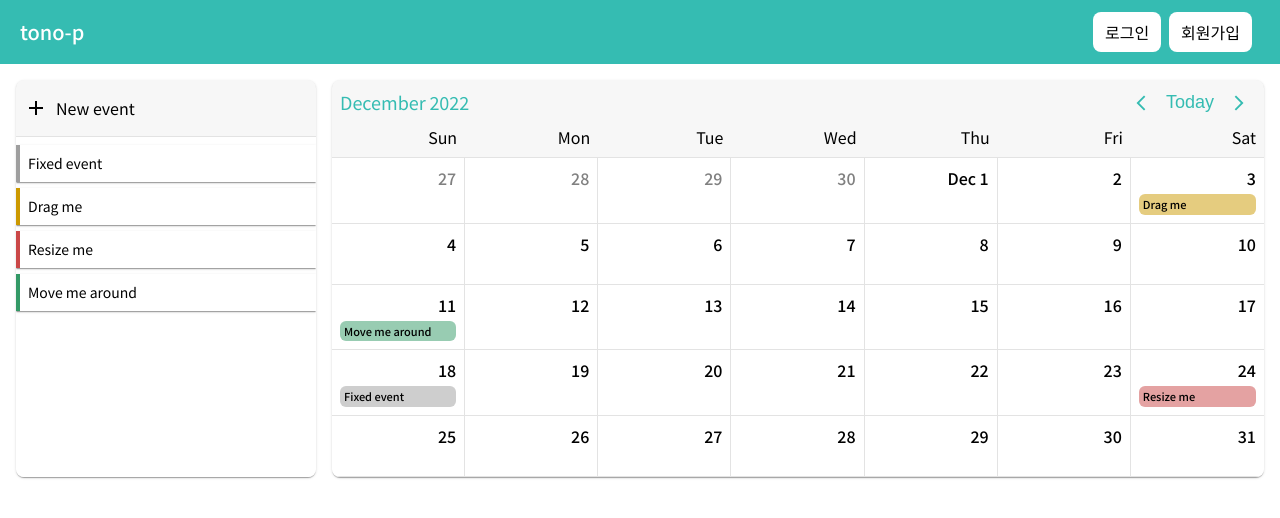
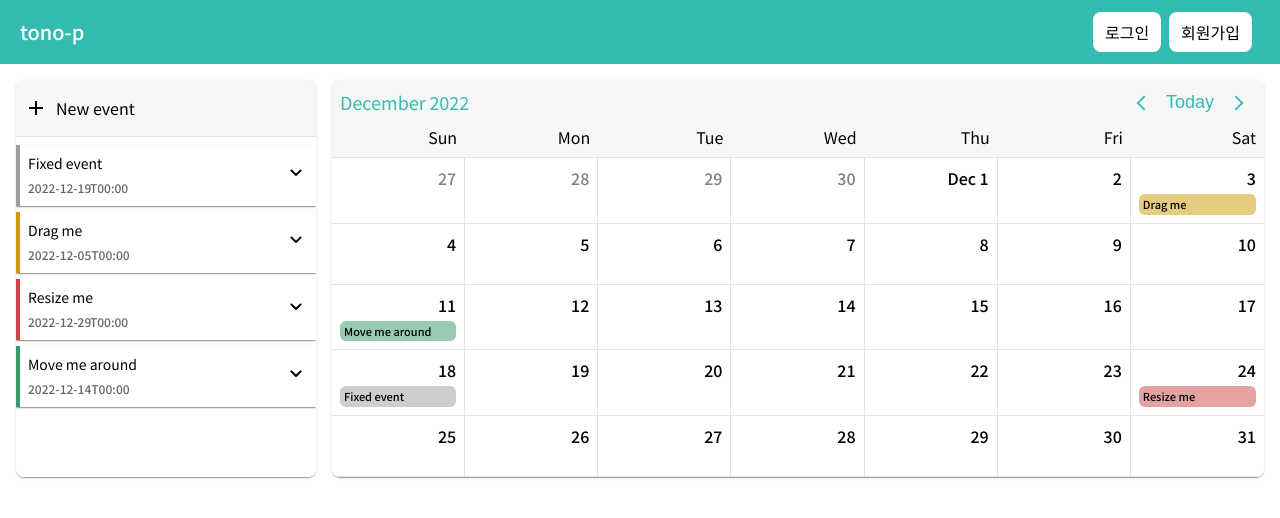
Before and after one commit to jmeno1011/tono-p, a Next.js app: page /calendar in a window 1280 px wide. Shown: the top 518 px of the page. Built offline with nearby package versions, Linux system fonts and the light colour scheme.

Commit message:
add firebase and config

```diff
--- a/package.json
+++ b/package.json
@@ -16,6 +16,7 @@
     "axios": "^1.2.1",
     "babel-preset-next": "^1.4.0",
     "dayjs": "^1.11.7",
+    "firebase": "^9.15.0",
     "next": "^12.2.5",
     "react": "^18.2.0",
     "react-datepicker": "^4.8.0",
--- a/src/componets/calendar/ScheduleCard.jsx
+++ b/src/componets/calendar/ScheduleCard.jsx
@@ -1,12 +1,27 @@
+import { Icon } from '@iconify/react'
 import React from 'react'
 import styled from 'styled-components'
 
 const ScheduleCardBlock = styled.div`
-    padding: 8px;
-    margin-bottom: 6px;
-    background-color: #fff;
-    border-left: 4px solid ${(props)=>props.color};
-    overflow: hidden;
+  padding: 8px;
+  margin-bottom: 6px;
+  background-color: #fff;
+  border-left: 4px solid ${(props) => props.color};
+  overflow: hidden;
+  display: flex;
+  justify-content: space-between;
+  align-items: center;
+
+  span{
+    font-size: 0.75rem;
+    font-weight: 500;
+    color: rgba(0,0,0,.6);
+  }
+
+  svg{
+    cursor: pointer;
+    font-size: 1.5rem;
+  }
 `
 
 /*
@@ -19,10 +34,16 @@ const ScheduleCardBlock = styled.div`
 }
 */
 
-const ScheduleCard = ({title, date, color}) => {
+const ScheduleCard = ({ title, date, color }) => {
   return (
     <ScheduleCardBlock color={color} className="box-sd">
+      <div>
         <h5>{title}</h5>
+        <span>{date}</span>
+      </div>
+      <div>
+        <Icon icon="material-symbols:keyboard-arrow-down-rounded" />
+      </div>
     </ScheduleCardBlock>
   )
 }
```
Also changed, not shown: serviceAccountKey.json (added, +12 -0 lines), src/config/firebaseConfig.js (added, +21 -0 lines), 2 other files (tests, documents, lock files or other folders).
